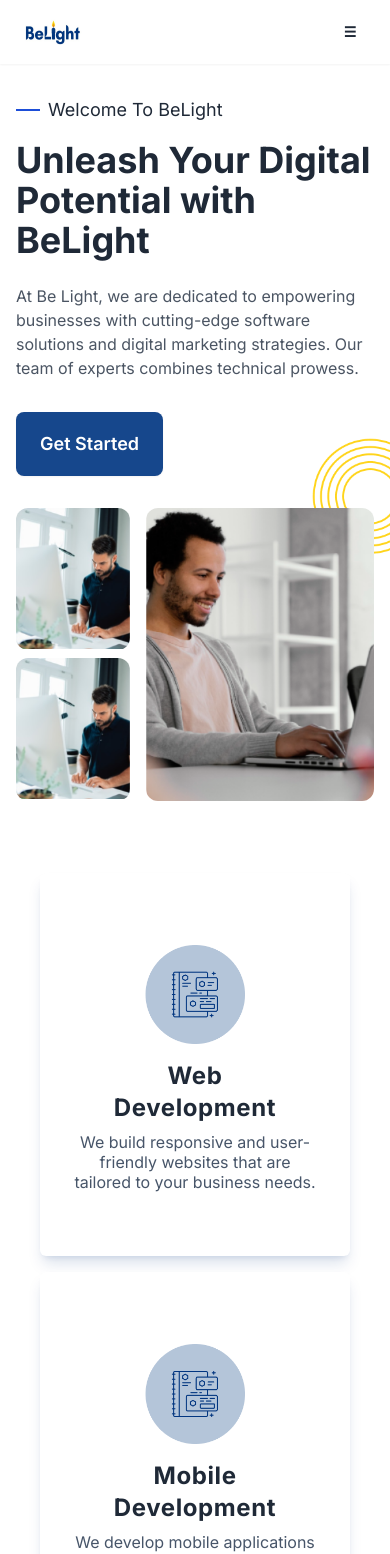
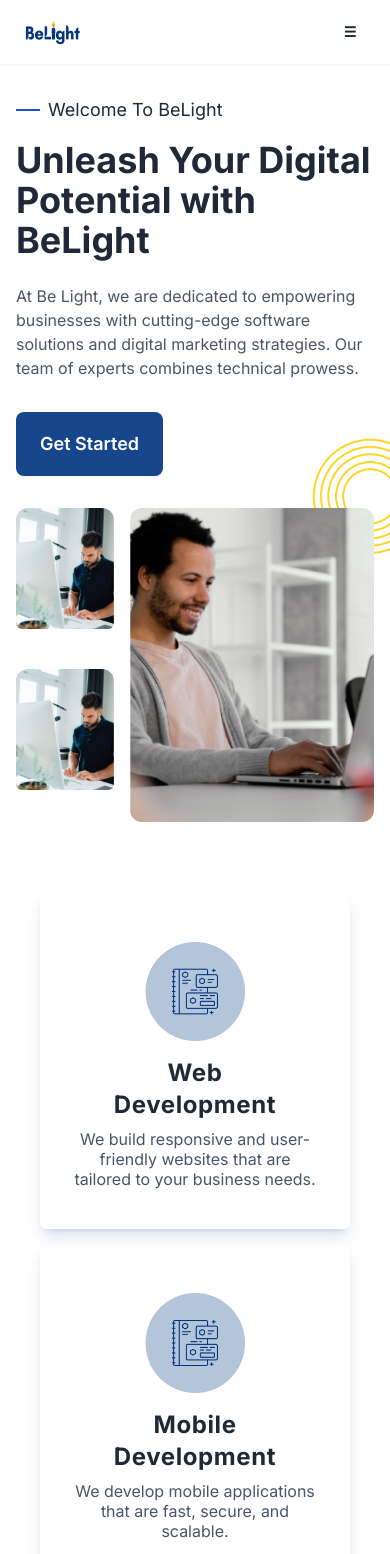
Before and after one commit to abdi-frost/belight-web, a Next.js app: page / in a window 390 px wide. Shown: the top 1554 px of the page. Built offline with nearby package versions, Linux system fonts and the light colour scheme.

Commit message:
ui modifications

```diff
--- a/src/app/(marketing)/components/ServiceCard.tsx
+++ b/src/app/(marketing)/components/ServiceCard.tsx
@@ -9,7 +9,7 @@
 
 export default function ServiceCard(prop: ServiceCardProps) {
     return (
-        <div className="flex flex-col px-8 py-16 rounded-md shadow-lg shadow-primary/15 bg-white">
+        <div className="flex flex-col px-8 py-10 md:py-16 rounded-md shadow-lg shadow-primary/15 bg-white">
             <div className="flex justify-center items-center my-2">
                 <Image src={serviceImage} alt="Service Icon" width={100} height={100} className="content-fit" />
             </div>
--- a/src/app/(marketing)/page.tsx
+++ b/src/app/(marketing)/page.tsx
@@ -40,8 +40,8 @@
             </button>
           </div>
 
-          <div className="lg:w-1/2 flex gap-4 max-h-[480px] relative">
-            <div className="flex flex-col gap-2">
+          <div className="w-full lg:w-1/2 flex gap-4 max-h-[480px] relative">
+            <div className="w-2/5 flex flex-col gap-2">
               <div className="w-full h-full rounded-xl overflow-hidden">
                 <Image
                   src="/hero1.png"
@@ -63,7 +63,7 @@
                 />
               </div>
             </div>
-            <div className="rounded-xl overflow-hidden">
+            <div className="w-full rounded-xl overflow-hidden">
               <Image
                 src="/hero2.png"
                 alt="Professional at work"
```
